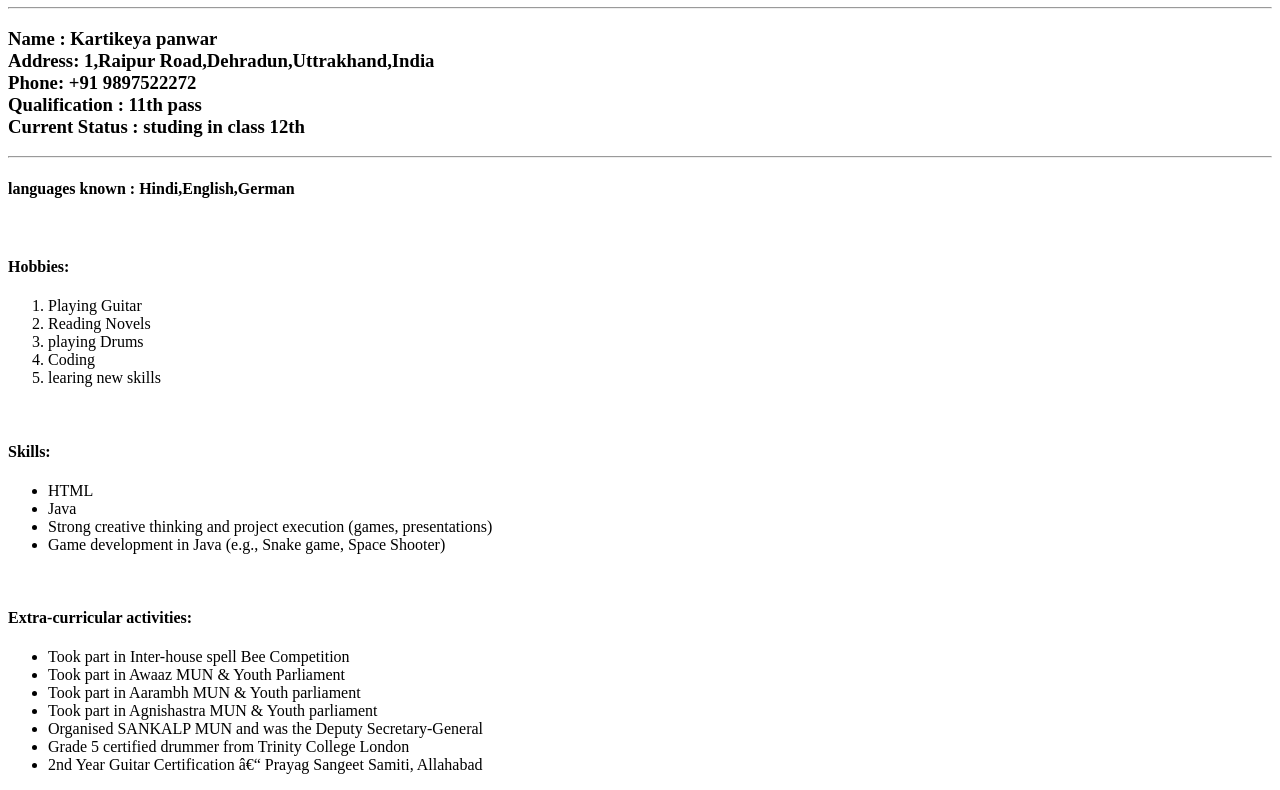
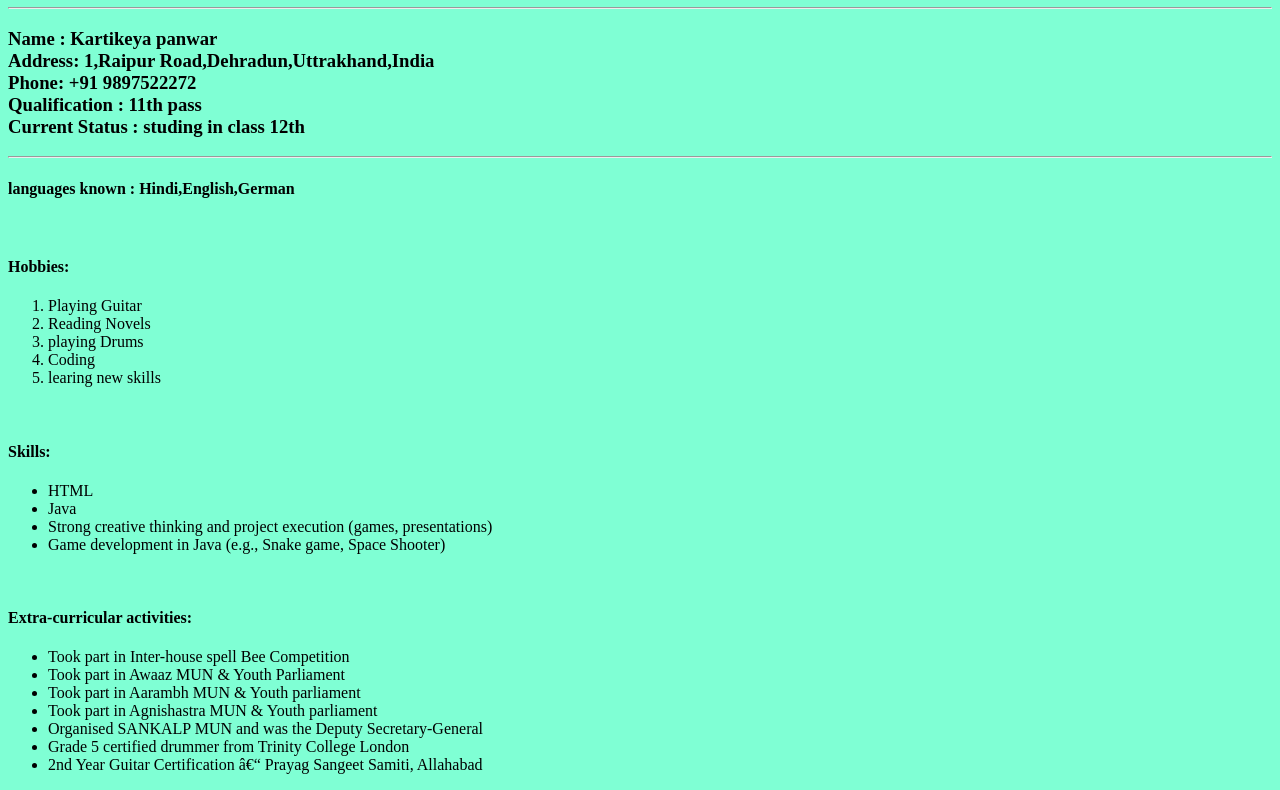
Before and after one commit to sourhoney79/1st-RESUME, a plain HTML site: page index.html in a window 1280 px wide. Shown: the part 73-863 px from the top of the page. Drawn offline with Linux system fonts and the light colour scheme.

Commit message:
Update index.html

```diff
--- a/index.html
+++ b/index.html
@@ -1,5 +1,5 @@
 <!DOCTYPE HTML>
-<html lang="en">
+<html lang="en" style = "background-color:  aquamarine;">
     <head>
         <meta charset UTF-8>
         <title>MY 1st Resume</title>
```
